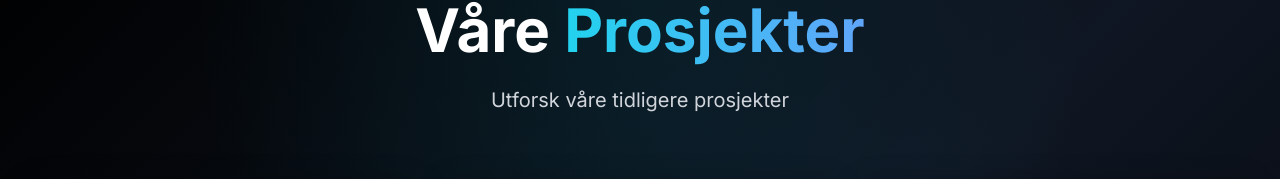
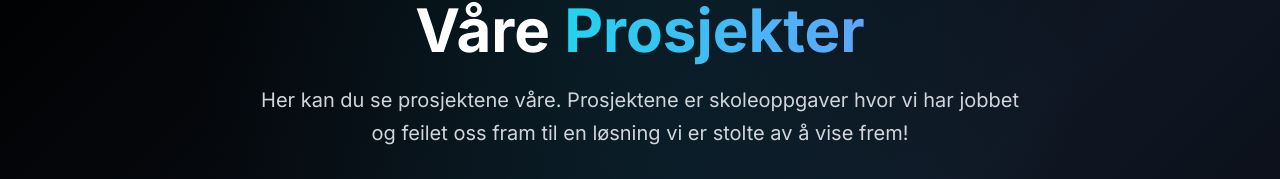
Before and after one commit to vebjornkjus/BachelorPortfolio, a React (Create React App) app: page / in a window 1280 px wide. Both pictures are taken after a click on the button "Prosjekter". Shown: the part 167-346 px from the top of the page. Built offline with nearby package versions, Linux system fonts and the light colour scheme; grey boxes are pictures that could not be loaded.

Commit message:
Update ProjectsPage.js

```diff
--- a/src/components/pages/ProjectsPage.js
+++ b/src/components/pages/ProjectsPage.js
@@ -61,7 +61,7 @@ const ProjectsPage = ({ setCurrentPage }) => {
             </span>
           </h1>
           <p className="text-xl text-gray-300 mb-12 max-w-3xl mx-auto leading-relaxed">
-            Utforsk våre tidligere prosjekter
+            Her kan du se prosjektene våre. Prosjektene er skoleoppgaver hvor vi har jobbet og feilet oss fram til en løsning vi er stolte av å vise frem!
           </p>
         </div>
 
```
